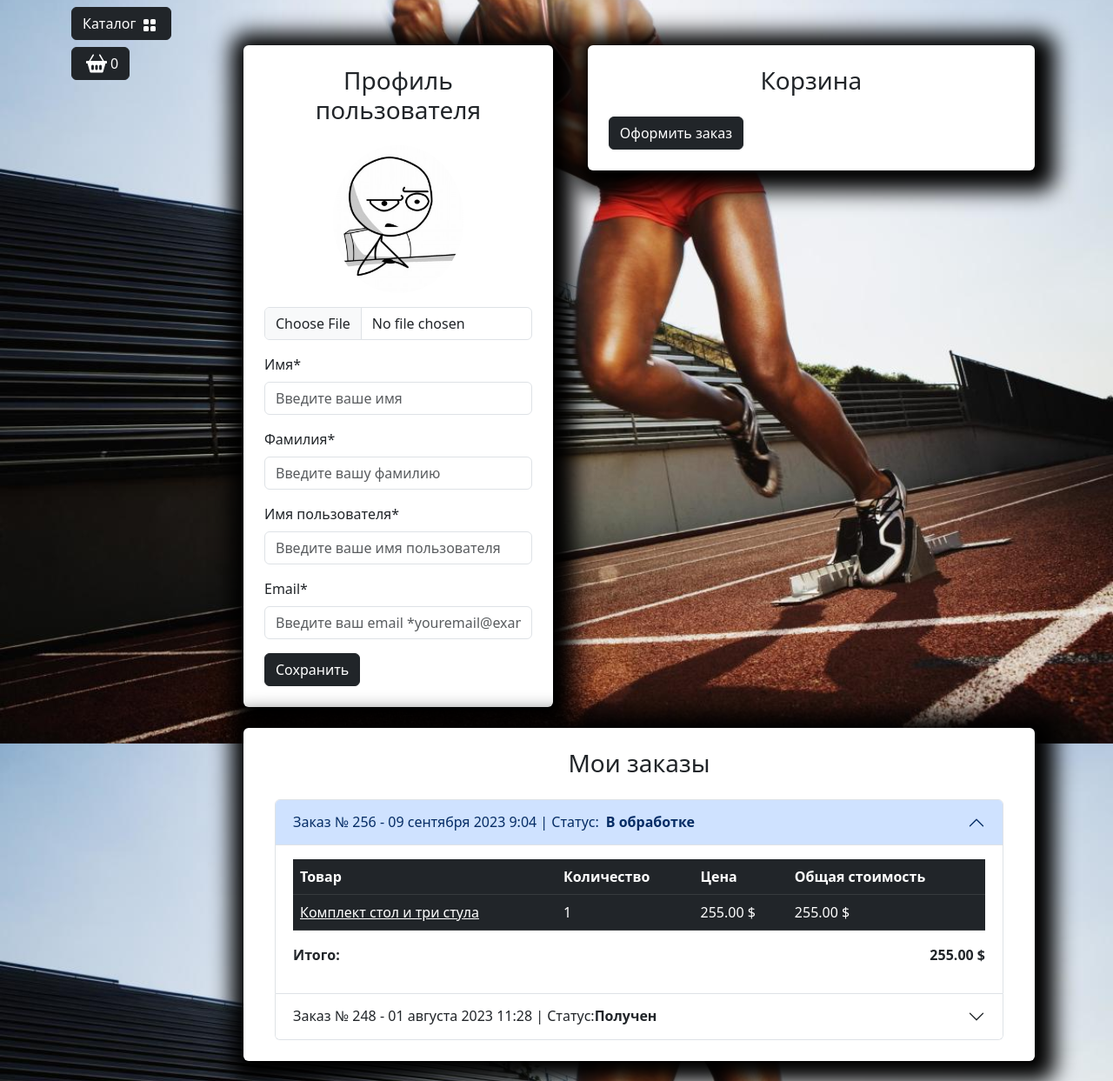
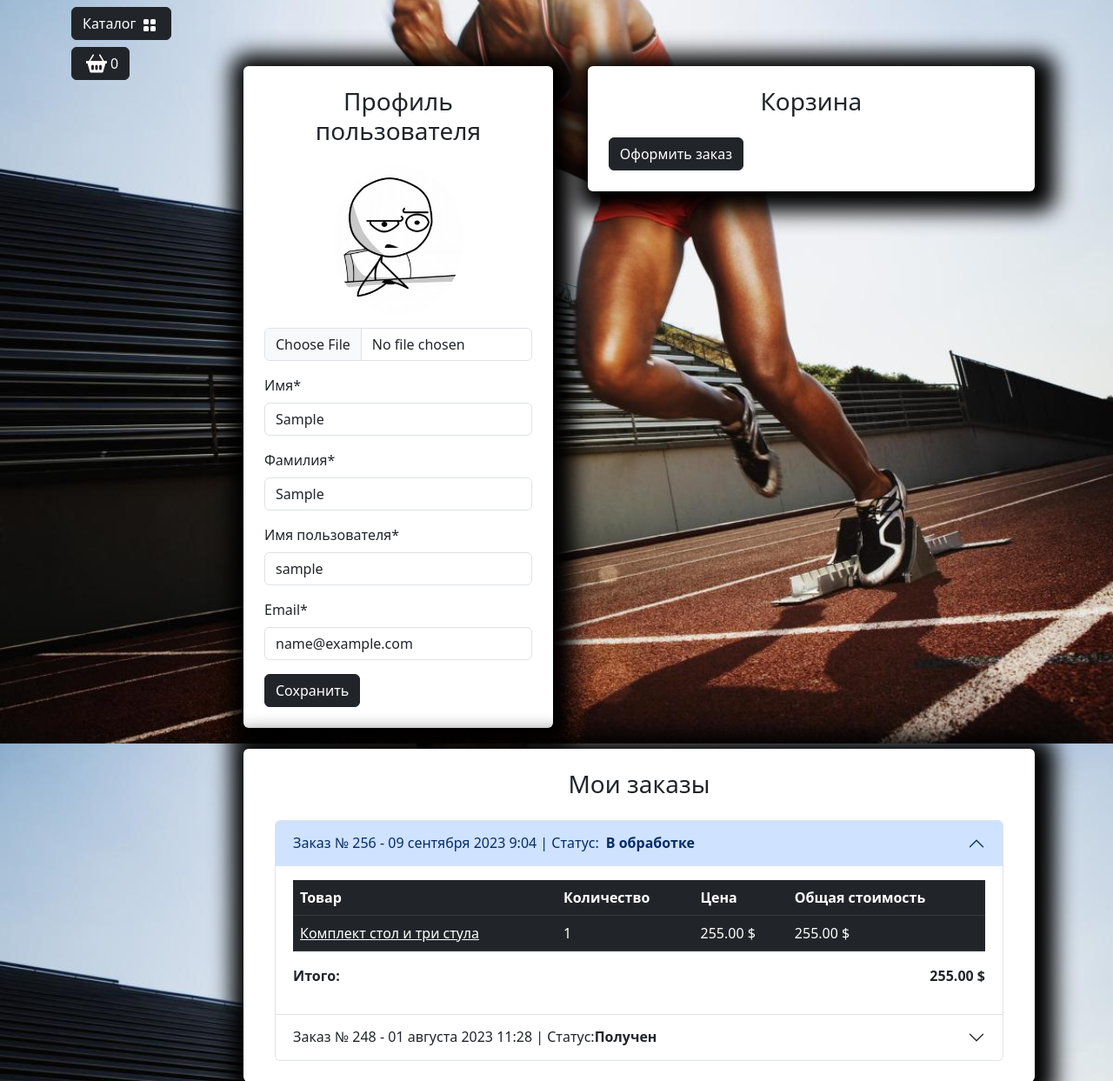
Before and after one commit to Leshik1305/floosport_shop_on_django, a Django app: page /user/profile/ in a window 1280 px wide. Shown: the part 56-1299 px from the top of the page at 87% size. Run offline with Django 4.2, Linux system fonts and the light colour scheme; the visitor is signed in with stand-in values (Sample User, id 1); data comes from the database, SQL or seed files in the repository; some libraries are stand-ins or nearby versions.

Commit message:
Profile form, controller & notifications are ready

```diff
--- a/templates/includes/notifications.html
+++ b/templates/includes/notifications.html
@@ -6,10 +6,35 @@
         <div class="row justify-content-center">
             <div class="col-md-6">
                 <div class="alert alert-danger alert-dismissible fade show custom-shadow" role="alert">
-                    Текст ошибок
+                    {{form.non_field_errors}}
                     <button type="button" class="btn-close" data-bs-dismiss="alert" aria-label="Close"></button>
                 </div>
             </div>
         </div>
     </div>
 {% endif %}
+
+
+<div class="container mt-4">
+    <div class="row justify-content-center">
+        <div class="col-md-6">
+            {% if messages %}
+                {% for message in messages %}
+                    {% if message.tags == 'success' %}
+                    <div id="notification" class="position-fixed start-50 translate-middle-x z-3 alert alert-success fade show custom-shadow" role="alert">
+                        {{ message }}
+                    </div>
+                    {% endif %}
+                    {% if message.tags == 'warning' %}
+                    <div id="notification" class="position-fixed start-50 translate-middle-x z-3 alert alert-danger fade show custom-shadow" role="alert">
+                        {{ message }}
+                    </div>
+                    {% endif %}
+                {% endfor %}
+            {% else %}
+            <div id="jq-notification" class="position-fixed start-50 translate-middle-x z-3 alert alert-success fade show custom-shadow" style="display: none;" role="alert">
+            </div>
+            {% endif %}
+        </div>
+    </div>
+</div>
--- a/users/forms.py
+++ b/users/forms.py
@@ -1,5 +1,9 @@
 from django import forms
-from django.contrib.auth.forms import AuthenticationForm, UserCreationForm
+from django.contrib.auth.forms import (
+    AuthenticationForm,
+    UserCreationForm,
+    UserChangeForm,
+)
 
 from users.models import User
 
@@ -53,3 +57,21 @@ class UserRegistrationForm(UserCreationForm):
     email = forms.CharField()
     password1 = forms.CharField()
     password2 = forms.CharField()
+
+
+class ProfileForm(UserChangeForm):
+    class Meta:
+        model = User
+        fields = (
+            "image",
+            "first_name",
+            "last_name",
+            "username",
+            "email",
+        )
+
+    image = forms.ImageField(required=False)
+    first_name = forms.CharField()
+    last_name = forms.CharField()
+    username = forms.CharField()
+    email = forms.CharField()
--- a/users/templates/users/profile.html
+++ b/users/templates/users/profile.html
@@ -10,35 +10,67 @@
             <div class="col-md-5">
                 <div class=" bg-white p-4 mb-4 mx-2 rounded custom-shadow">
                     <h3 class="text-center mb-4">Профиль пользователя</h3>
-                    <form>
+                    <form action="{% url "users:profile" %}" method="post" enctype="multipart/form-data">
+                        {% csrf_token %}
                         <div class="row">
                             <div class="col-md-12 mb-3 text-center">
+                                {% if user.image %}
+                                <img src="{{user.image.url}}"
+                                    alt="Аватар пользователя" class="img-fluid rounded-circle"
+                                    style="max-width: 150px;">
+                                {% else %}
                                 <img src="{% static "/deps/images/baseavatar.jpg" %}"
                                     alt="Аватар пользователя" class="img-fluid rounded-circle"
                                     style="max-width: 150px;">
-                                <input type="file" class="form-control mt-3" id="avatar"
+                                {% endif %}
+
+                                <input type="file" class="form-control mt-3" id="id_image"
+                                    name='image'
                                     accept="image/*">
+                                    {% if form.image.errors %}
+                                    <div class="alert alert-danger alert-dismissible fade show">{{form.image.errors}}</div>
+                                    {% endif %}
                             </div>
                             <div class="col-md-12 mb-3">
-                                <label for="firstName" class="form-label">Имя*</label>
-                                <input type="text" class="form-control" id="firstName"
-                                    placeholder="Введите ваше имя" value="" required>
+                                <label for="id_first_name" class="form-label">Имя*</label>
+                                <input type="text" class="form-control" id="id_first_name"
+                                    name="first_name"
+                                    placeholder="Введите ваше имя"
+                                    value="{{form.first_name.value}}" required>
+                                    {% if form.first_name.errors %}
+                                    <div class="alert alert-danger alert-dismissible fade show">{{form.first_name.errors}}</div>
+                                    {% endif %}
                             </div>
                             <div class="col-md-12 mb-3">
-                                <label for="lastName" class="form-label">Фамилия*</label>
-                                <input type="text" class="form-control" id="lastName"
-                                    placeholder="Введите вашу фамилию" value="" required>
+                                <label for="id_last_name" class="form-label">Фамилия*</label>
+                                <input type="text" class="form-control" id="id_last_name"
+                                    name="last_name"
+                                    placeholder="Введите вашу фамилию"
+                                    value="{{form.first_name.value}}" required>
+                                    {% if form.last_name.errors %}
+                                    <div class="alert alert-danger alert-dismissible fade show">{{form.last_name.errors}}</div>
+                                    {% endif %}
                             </div>
                             <div class="col-md-12 mb-3">
-                                <label for="username" class="form-label">Имя пользователя*</label>
-                                <input type="text" class="form-control" id="username"
-                                    placeholder="Введите ваше имя пользователя" value="" required>
+                                <label for="id_username" class="form-label">Имя пользователя*</label>
+                                <input type="text" class="form-control" id="id_username"
+                                    name="username"
+                                    placeholder="Введите ваше имя пользователя"
+                                    value="{{form.username.value}}" required>
+                                    {% if form.username.errors %}
+                                    <div class="alert alert-danger alert-dismissible fade show">{{form.username.errors}}</div>
+                                    {% endif %}
                             </div>
                             <div class="col-md-12 mb-3">
-                                <label for="email" class="form-label">Email*</label>
-                                <input type="email" class="form-control" id="email"
-                                    placeholder="Введите ваш email *youremail@example.com" value=""
+                                <label for="id_email" class="form-label">Email*</label>
+                                <input type="email" class="form-control" id="id_email"
+                                    name="email"
+                                    placeholder="Введите ваш email *youremail@example.com"
+                                    value="{{form.email.value}}"
                                     required>
+                                    {% if form.email.errors %}
+                                    <div class="alert alert-danger alert-dismissible fade show">{{form.email.errors}}</div>
+                                    {% endif %}
                             </div>
                         </div>
                         <button type="submit" class="btn btn-dark">Сохранить</button>
--- a/users/views.py
+++ b/users/views.py
@@ -1,9 +1,11 @@
-from django.contrib import auth
+from django.contrib import auth, messages
+from django.contrib.auth.decorators import login_required
+
 from django.http import HttpResponseRedirect
 from django.shortcuts import render, redirect
 from django.urls import reverse
 
-from users.forms import UserLoginForm, UserRegistrationForm
+from users.forms import UserLoginForm, UserRegistrationForm, ProfileForm
 
 
 def login(request):
@@ -15,6 +17,7 @@ def login(request):
             user = auth.authenticate(username=username, password=password)
             if user:
                 auth.login(request, user)
+                messages.success(request, f"{username}, Вы вошли в аккаунт")
                 return HttpResponseRedirect(reverse("main:index"))
     else:
         form = UserLoginForm()
@@ -30,6 +33,10 @@ def registration(request):
             form.save()
             user = form.instance
             auth.login(request, user)
+            messages.success(
+                request,
+                f"{user.username}, Вы спешно зарегистрированы и вошли в аккаунт",
+            )
             return HttpResponseRedirect(reverse("main:index"))
     else:
         form = UserRegistrationForm()
@@ -37,13 +44,27 @@ def registration(request):
     return render(request, "users/registration.html", context)
 
 
+@login_required
 def profile(request):
+    if request.method == "POST":
+        form = ProfileForm(
+            data=request.POST, instance=request.user, files=request.FILES
+        )
+        if form.is_valid():
+            form.save()
+            messages.success(request, f"Профайд успешно обновлен")
+            return HttpResponseRedirect(reverse("user:profile"))
+    else:
+        form = ProfileForm(instance=request.user)
     context = {
         "title": "Личный кабинет",
+        "form": form,
     }
     return render(request, "users/profile.html", context)
 
 
+@login_required
 def logout(request):
+    messages.success(request, f"{request.user.username}, Вы вышли из аккаунта")
     auth.logout(request)
     return redirect(reverse("main:index"))
```
